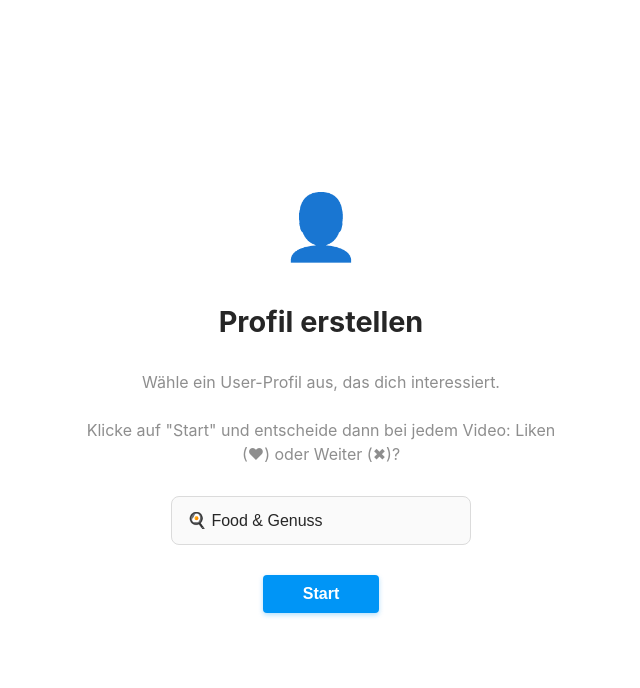
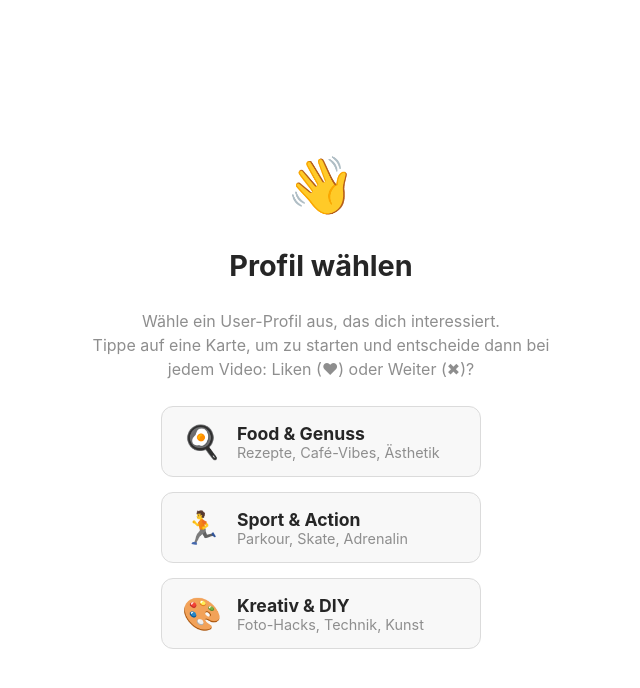
Before and after one commit to Antion314/InstaTok2026, a plain HTML site: page index.html in a window 1280 px wide. Shown: the top 688 px of the page, without its empty margins (319-959 px from the left). Drawn offline with Linux system fonts and the light colour scheme.

Commit message:
Add files via upload

```diff
--- a/index.html
+++ b/index.html
@@ -24,21 +24,20 @@
             display: flex;
             justify-content: center;
             align-items: center;
-            /* Gradient, damit Text lesbar bleibt */
             background: linear-gradient(to bottom, rgba(0,0,0,0.4), transparent);
             position: absolute;
             top: 0; width: 100%; z-index: 10;
-            pointer-events: none; /* Klicks gehen durch */
+            pointer-events: none;
         }
 
         .tab-bar {
             display: flex; gap: 20px;
             font-weight: 700; font-size: 1.1rem;
             text-shadow: 0 1px 3px rgba(0,0,0,0.3);
-            color: rgba(255,255,255,0.7); /* Inaktiv */
+            color: rgba(255,255,255,0.7);
         }
         .active-tab {
-            color: #fff; /* Aktiv */
+            color: #fff;
             border-bottom: 2px solid #fff;
             padding-bottom: 4px;
         }
@@ -67,22 +66,10 @@
             z-index: 1;
         }
 
-        /* Video UI Layer (Play, Time, Sound) */
+        /* Video UI Layer */
         .video-ui-layer {
             position: absolute; top: 0; left: 0; width: 100%; height: 100%; z-index: 1;
             pointer-events: none;
-        }
-
-        .play-icon-top {
-            position: absolute; top: 50%; left: 50%; transform: translate(-50%, -50%);
-            width: 60px; height: 60px;
-            background: rgba(0,0,0,0.2);
-            backdrop-filter: blur(2px);
-            border-radius: 50%;
-            display: flex; justify-content: center; align-items: center;
-            color: rgba(255,255,255,0.8); font-size: 24px;
-            opacity: 0; /* Erst unsichtbar, könnte man bei Pause einblenden */
-            animation: pulse 2s infinite;
         }
 
         .video-duration {
@@ -129,7 +116,7 @@
             padding: 20px;
             color: white;
             text-shadow: 0 1px 2px rgba(0,0,0,0.5);
-            max-width: 75%; /* Platz für Side Icons lassen */
+            max-width: 75%;
         }
         .username { font-weight: 700; font-size: 1.05rem; margin-bottom: 8px; display: flex; align-items: center; gap: 10px; }
         .avatar { width: 42px; height: 42px; border-radius: 50%; border: 2px solid white; background-size: cover; background-position: center; background-color: #ddd; box-shadow: 0 2px 5px rgba(0,0,0,0.2); }
@@ -150,7 +137,7 @@
 
         /* Side Actions */
         .side-actions {
-            position: absolute; right: 10px; bottom: 200px; /* Höher wegen Sound Disc */
+            position: absolute; right: 10px; bottom: 200px;
             display: flex; flex-direction: column; gap: 20px; align-items: center;
             z-index: 5;
         }
@@ -181,7 +168,7 @@
         .btn-skip { color: #333; }
         .btn-like { color: #ed4956; }
 
-        /* Screens (Weißer Hintergrund für Menüs) */
+        /* Screens */
         .screen {
             background: #ffffff;
             width: 100%; height: 100%; position: absolute; top: 0; left: 0;
@@ -190,9 +177,31 @@
         }
         .hidden { display: none !important; }
 
-        h1 { font-size: 1.8rem; font-weight: 700; margin-bottom: 15px; color: #262626; }
+        h1 { font-size: 1.8rem; font-weight: 700; margin-bottom: 10px; color: #262626; }
         p { color: #8e8e8e; line-height: 1.5; font-size: 1rem; max-width: 500px; margin-bottom: 30px;}
-        select { padding: 15px; font-size: 1rem; background: #fafafa; color: #262626; border: 1px solid #dbdbdb; border-radius: 8px; margin-bottom: 30px; width: 100%; max-width: 300px; -webkit-appearance: none; }
+
+        /* NEU: Profil-Auswahl Liste statt Dropdown */
+        .profile-list {
+            display: flex; flex-direction: column; gap: 15px; width: 100%; max-width: 320px;
+        }
+        .profile-card {
+            background: #f8f8f8;
+            border: 1px solid #dbdbdb;
+            border-radius: 12px;
+            padding: 15px 20px;
+            display: flex; align-items: center; gap: 15px;
+            cursor: pointer;
+            transition: transform 0.1s, background 0.2s, box-shadow 0.2s;
+            text-align: left;
+        }
+        .profile-card:active { transform: scale(0.98); background: #f0f0f0; }
+        .profile-card:hover { border-color: #aaa; box-shadow: 0 4px 10px rgba(0,0,0,0.05); }
+
+        .p-icon { font-size: 2rem; }
+        .p-info { display: flex; flex-direction: column; }
+        .p-title { font-weight: 700; font-size: 1.1rem; color: #262626; }
+        .p-desc { font-size: 0.9rem; color: #8e8e8e; }
+
         .btn-start { background-color: #0095f6; color: white; border: none; border-radius: 4px; padding: 10px 40px; font-weight: 600; font-size: 1rem; box-shadow: 0 2px 5px rgba(0,149,246,0.3); }
         .data-code { font-family: monospace; background: #f0f0f0; padding: 20px; color: #262626; font-size: 1.2rem; margin: 20px 0; border: 1px solid #dbdbdb; border-radius: 6px; user-select: all; cursor: pointer; }
 
@@ -209,17 +218,36 @@
 
     <!-- INTRO -->
     <div id="intro-screen" class="screen">
-        <div style="font-size: 4rem; margin-bottom: 20px;">👤</div>
-        <h1>Profil erstellen</h1>
-        <p>Wähle ein User-Profil aus, das dich interessiert. <br><br>Klicke auf "Start" und entscheide dann bei jedem Video: Liken (♥) oder Weiter (✖)?</p>
+        <div style="font-size: 3.5rem; margin-bottom: 10px;">👋</div>
+        <h1>Profil wählen</h1>
+        <p style="margin-bottom: 25px;">Wähle ein User-Profil aus, das dich interessiert. <br>Tippe auf eine Karte, um zu starten und entscheide dann bei jedem Video: Liken (♥) oder Weiter (✖)?</p>
 
-        <select id="userType">
-            <option value="Foodie">🍳 Food & Genuss</option>
-            <option value="Mover">🏃 Sport & Action</option>
-            <option value="Creator">🎨 Kreativ & DIY</option>
-        </select>
+        <!-- NEUE PROFIL-AUSWAHL -->
+        <div class="profile-list">
+            <div class="profile-card" onclick="startApp('Foodie')">
+                <div class="p-icon">🍳</div>
+                <div class="p-info">
+                    <span class="p-title">Food & Genuss</span>
+                    <span class="p-desc">Rezepte, Café-Vibes, Ästhetik</span>
+                </div>
+            </div>
 
-        <button class="btn-start" onclick="startApp()">Start</button>
+            <div class="profile-card" onclick="startApp('Mover')">
+                <div class="p-icon">🏃</div>
+                <div class="p-info">
+                    <span class="p-title">Sport & Action</span>
+                    <span class="p-desc">Parkour, Skate, Adrenalin</span>
+                </div>
+            </div>
+
+            <div class="profile-card" onclick="startApp('Creator')">
+                <div class="p-icon">🎨</div>
+                <div class="p-info">
+                    <span class="p-title">Kreativ & DIY</span>
+                    <span class="p-desc">Foto-Hacks, Technik, Kunst</span>
+                </div>
+            </div>
+        </div>
     </div>
 
     <!-- FEED -->
@@ -311,9 +339,9 @@
         let userProfile = "";
 
         // --- FUNKTIONEN ---
-        window.startApp = function() {
-            const select = document.getElementById('userType');
-            userProfile = select.options[select.selectedIndex].value;
+        // startApp nimmt jetzt das Profil direkt entgegen (durch Klick auf die Karte)
+        window.startApp = function(selectedProfile) {
+            userProfile = selectedProfile;
 
             document.getElementById('intro-screen').classList.add('hidden');
             document.getElementById('app-container').classList.remove('hidden');
```
